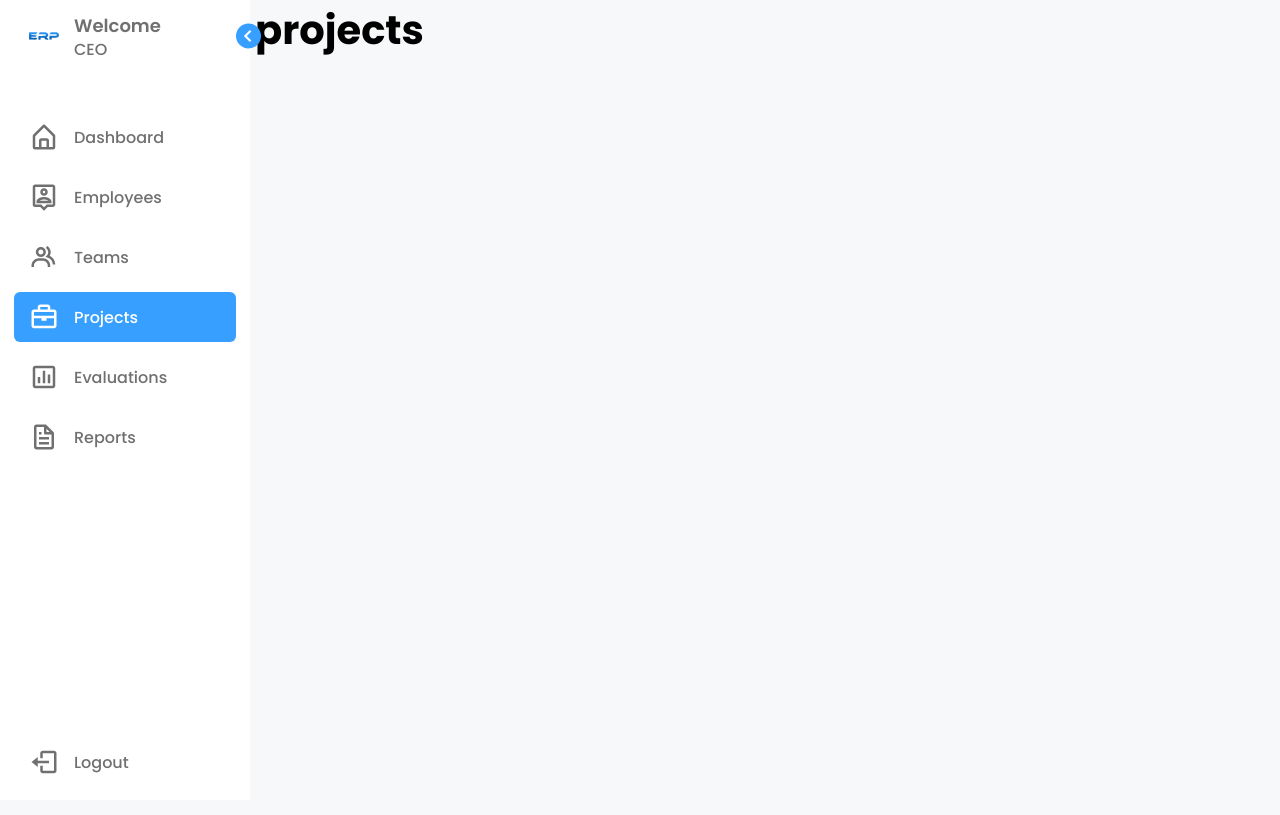
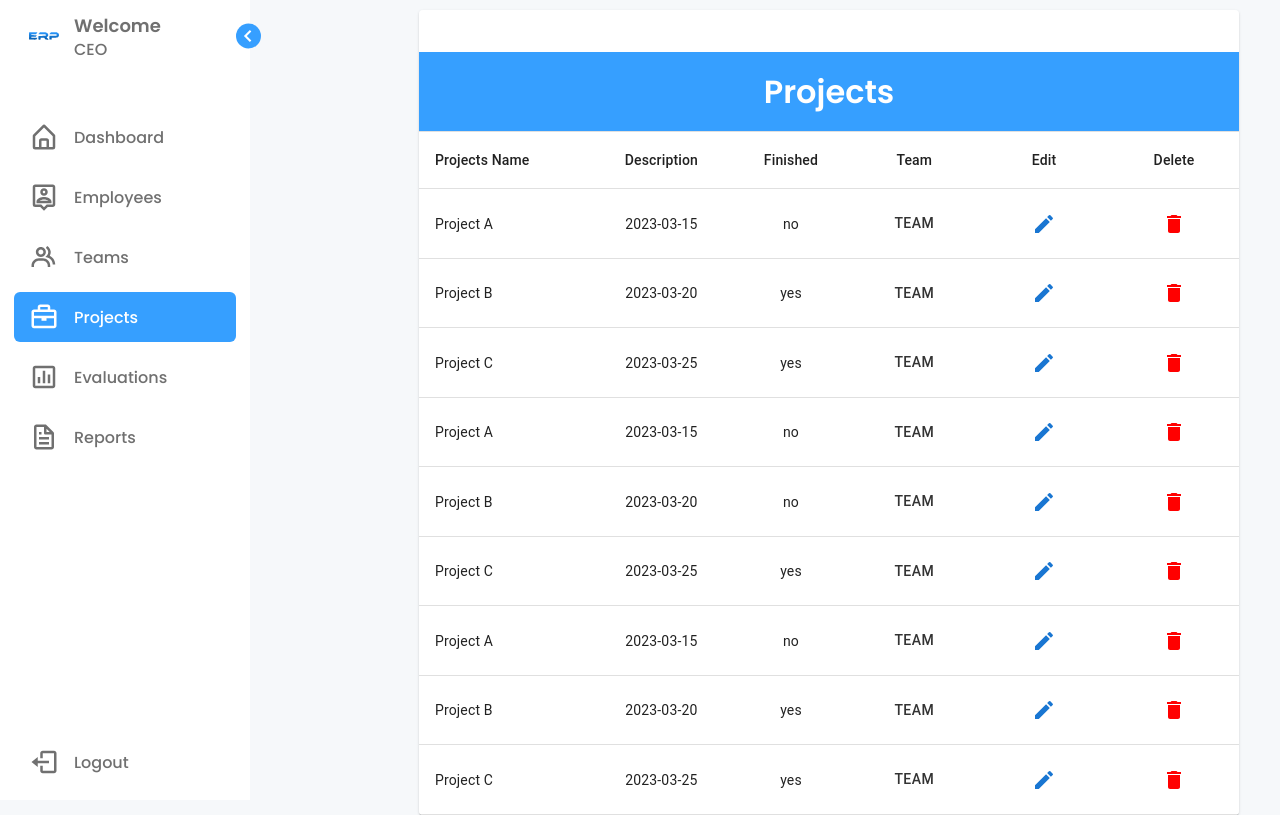
Before and after one commit to JanaTartousy/Advanced-Project, a React (Create React App) app: page /projects in a window 1280 px wide. Built offline with nearby package versions, Linux system fonts and the light colour scheme.

Commit message:
fixed import

```diff
--- a/src/pages/projects/projects.css
+++ b/src/pages/projects/projects.css
@@ -0,0 +1,15 @@
+.container {
+  height: 70vh;
+  z-index: 1;
+  margin: 1% 1% 3% 16%;
+  width: 80%;
+}
+h2 {
+  font-size: 2rem;
+  font-weight: 600;
+}
+.tableall {
+  height: 70vh;
+  margin: 0 auto;
+  width: 90%;
+}
--- a/src/pages/projects/projects.js
+++ b/src/pages/projects/projects.js
@@ -1,14 +1,139 @@
-import './projects.css'
+import "./projects.css";
+import React from "react";
+import Table from "@mui/material/Table";
+import TableBody from "@mui/material/TableBody";
+import TableCell from "@mui/material/TableCell";
+import TableHead from "@mui/material/TableHead";
+import TableRow from "@mui/material/TableRow";
+import Paper from "@mui/material/Paper";
+import TableContainer from "@mui/material/TableContainer";
+import Button from "@mui/material/Button";
+import Edit from "@mui/icons-material/Edit";
+import Delete from "@mui/icons-material/Delete";
+import AddCircleIcon from "@mui/icons-material/AddCircle";
 
-function Projects(props) {
-    return (
+function Projects() {
+  const projects = [
+    { id: 1, name: "Project A", description: "2023-03-15", finished: "no" },
+    { id: 2, name: "Project B", description: "2023-03-20", finished: "yes" },
+    { id: 3, name: "Project C", description: "2023-03-25", finished: "yes" },
+    { id: 1, name: "Project A", description: "2023-03-15", finished: "no" },
+    { id: 2, name: "Project B", description: "2023-03-20", finished: "no" },
+    { id: 3, name: "Project C", description: "2023-03-25", finished: "yes" },
+    { id: 1, name: "Project A", description: "2023-03-15", finished: "no" },
+    { id: 2, name: "Project B", description: "2023-03-20", finished: "yes" },
+    { id: 3, name: "Project C", description: "2023-03-25", finished: "yes" },
+  ];
 
-        <div>
-            <h1>
-                projects
-            </h1>
+  return (
+    <div className="container">
+      <TableContainer component={Paper}>
+        <Button
+          startIcon={<AddCircleIcon />}
+          style={{
+            fontSize: 12,
+            backgroundColor: "#369fff",
+            color: "white",
+            left: 1150,
+            marginBottom: "0.5%",
+          }}
+          size="large"
+          onClick={() => alert("You can now add a project")}
+          variant="contained"
+        >
+          Add
+        </Button>
+        <div
+          className="project-header"
+          style={{
+            position: "relative",
+            width: "100%",
+            height: "80px",
+            backgroundColor: "#369FFF",
+            display: "flex",
+            justifyContent: "center",
+            alignItems: "center",
+            borderBottom: " 1px solid #E0E0E0",
+            color: "white",
+          }}
+        >
+          <h2>Projects</h2>
+          <div />
         </div>
-     );
+
+        <Table className="tableall" aria-label="projects table">
+          <TableHead>
+            <TableRow>
+              <TableCell className="MuiTableCell-head">Projects Name</TableCell>
+              <TableCell align="center" className="MuiTableCell-head">
+                Description
+              </TableCell>
+
+              <TableCell align="center" className="MuiTableCell-head">
+                Finished
+              </TableCell>
+              <TableCell align="center" className="MuiTableCell-head">
+                Team
+              </TableCell>
+              <TableCell align="center" className="MuiTableCell-head">
+                Edit
+              </TableCell>
+              <TableCell align="center" className="MuiTableCell-head">
+                Delete
+              </TableCell>
+            </TableRow>
+          </TableHead>
+          <TableBody>
+            {projects.map((project) => (
+              <TableRow key={project.id} className="MuiTableRow-root">
+                <TableCell
+                  component="th"
+                  scope="row"
+                  className="MuiTableCell-root"
+                >
+                  {project.name}
+                </TableCell>
+                <TableCell align="center" className="MuiTableCell-root">
+                  {project.description}
+                </TableCell>
+                <TableCell align="center" className="MuiTableCell-root">
+                  {project.finished}
+                </TableCell>
+                <TableCell align="center" className="MuiTableCell-root">
+                  <Button
+                    sx={{
+                      color: "#333",
+                      "&:hover": { color: "darkblue" },
+                    }}
+                  >
+                    Team
+                  </Button>
+                </TableCell>
+                <TableCell align="center" className="MuiTableCell-root">
+                  <Button
+                    sx={{
+                      color: "#1976d2",
+                    }}
+                  >
+                    {<Edit />}
+                  </Button>
+                </TableCell>
+                <TableCell align="center" className="MuiTableCell-root">
+                  <Button
+                    sx={{
+                      color: "red",
+                    }}
+                  >
+                    {<Delete />}
+                  </Button>
+                </TableCell>
+              </TableRow>
+            ))}
+          </TableBody>
+        </Table>
+      </TableContainer>
+    </div>
+  );
 }
 
 export default Projects;
```
